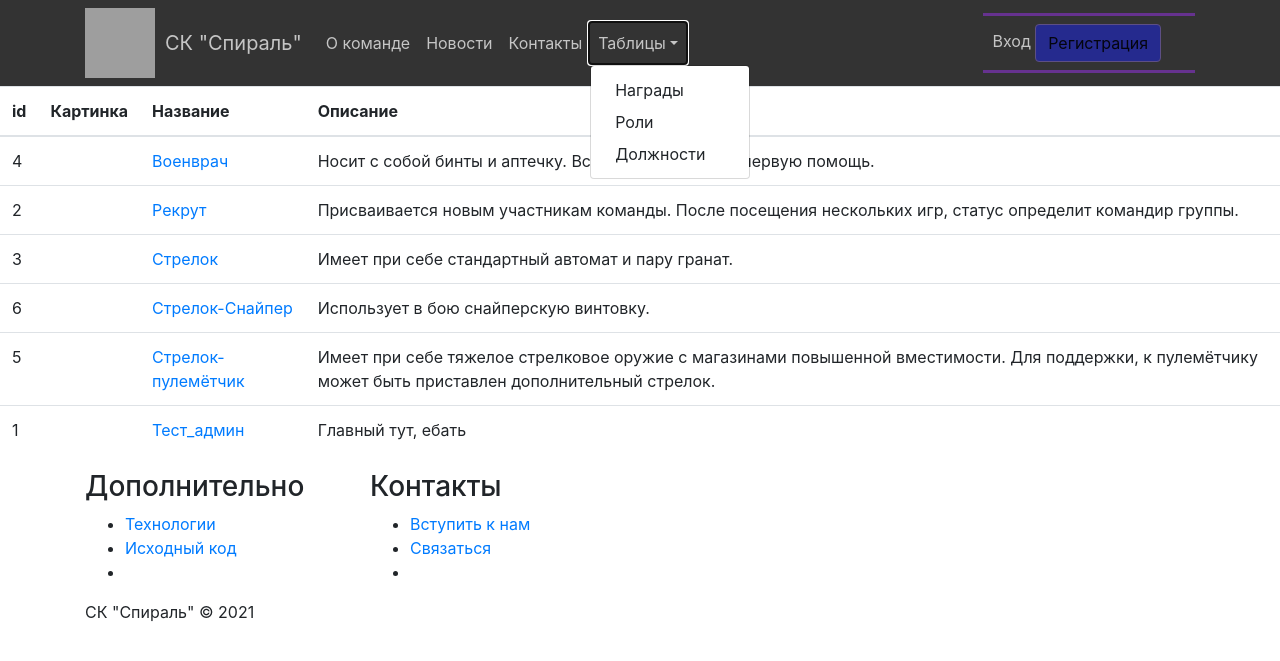
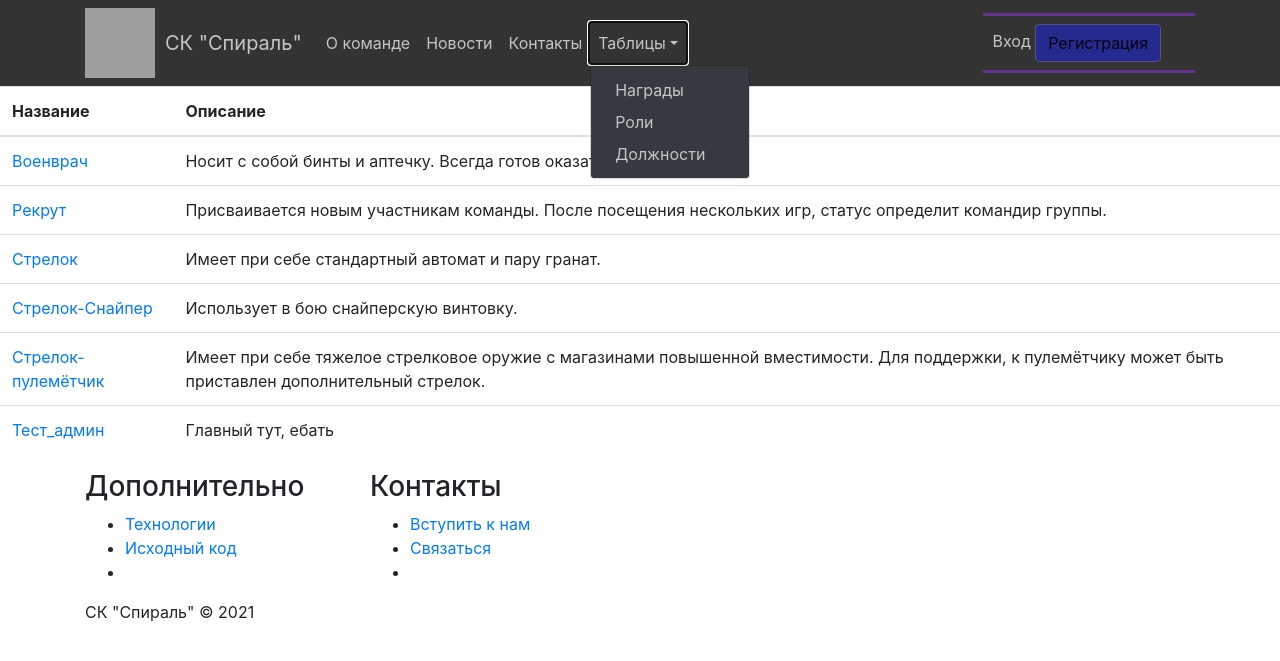
Before and after one commit to chyvak357/Airsoft-team-django-site, a Django app: page /users/roles/ in a window 1280 px wide, after a click on "Таблицы". Shown: the top 661 px of the page. Run offline with Django 3.2, Linux system fonts and the light colour scheme; data comes from the database, SQL or seed files in the repository; some libraries are stand-ins or nearby versions; grey boxes are pictures that could not be loaded.

Commit message:
Исправлено отображение таблиц для наград и дорлжностей SW-12

```diff
--- a/templates/inc/_nav.html
+++ b/templates/inc/_nav.html
@@ -15,10 +15,10 @@
                     <li class="nav-item"><a class="nav-link" href="#" style="color: #c5c5c5;">Контакты</a></li>
                     <li class="nav-item dropdown"><a class="dropdown-toggle nav-link" data-toggle="dropdown"
                                                      aria-expanded="false" href="#" style="color: #c5c5c5;">Таблицы</a>
-                        <div class="dropdown-menu">
-                            <a class="dropdown-item" href="{% url 'awards_list' %}">Награды</a>
-                            <a class="dropdown-item" href="{% url 'roles_list' %}">Роли</a>
-                            <a class="dropdown-item" href="{% url 'positions_list' %}">Должности</a></div>
+                        <div class="dropdown-menu bg-dark text-light">
+                            <a class="dropdown-item" style="color: #c5c5c5;" href="{% url 'awards_list' %}">Награды</a>
+                            <a class="dropdown-item" style="color: #c5c5c5;" href="{% url 'roles_list' %}">Роли</a>
+                            <a class="dropdown-item" style="color: #c5c5c5;" href="{% url 'positions_list' %}">Должности</a></div>
                     </li>
                 </ul>
                 <span class="navbar-text actions"
--- a/users/admin.py
+++ b/users/admin.py
@@ -12,7 +12,7 @@ class UserRoleAdmin(admin.ModelAdmin):
 
 
 class UserPositionsAdmin(admin.ModelAdmin):
-    list_display = ('id', 'name', 'short_description')
+    list_display = ('id', 'name', 'description')
     list_display_links = ('id', 'name')
     search_fields = ('name',)
     list_filter = ('name',)
--- a/users/models.py
+++ b/users/models.py
@@ -17,7 +17,7 @@ class UserPositions(models.Model):
         return self.name
 
     name = models.CharField(max_length=64, verbose_name='Должность', unique=True)
-    short_description = models.CharField(max_length=512, verbose_name='Краткое описание', blank=True, null=True)
+    description = models.CharField(max_length=512, verbose_name='Краткое описание', blank=True, null=True)
     full_description = models.TextField(verbose_name='Полное описание', blank=True, null=True)
 
     class Meta:
--- a/users/templates/users/awards.html
+++ b/users/templates/users/awards.html
@@ -5,33 +5,26 @@
 {% endblock %}
 
 {% block content %}
-    <div class="awards_table">
-        <div class="table-responsive" style="overflow-x:hidden;">
+    <div class="awards_table table-responsive-sm">
+        <div class="table-responsive-sm">
             <table class="table">
                 <thead>
                 <tr>
-                    <th class="id_colunm">id</th>
-                    <th>Картинка</th>
-                    <th class="name_colunm_awards">Название</th>
-                    <th class="descr_colunm_awards">Описание</th>
+                    <th scope="col"> Картинка</th>
+                    <th scope="col"> Название</th>
+                    <th scope="col"> Описание</th>
                 </tr>
                 </thead>
                 <tbody>
                 {% for item in object_list %}
                     <tr>
-
-                        <td>{{ item.id }}</td>
                         {% if item.image %}
-                            <td><img src="{{ item.image.url }}" alt="" style="height: 64px" class="mr-3"></td></td>
+                            <td><img src="{{ item.image.url }}" alt="" style="height: 64px" class=""></td></td>
                         {% else %}
                             <td></td>
                         {% endif %}
-                        <td><a href="{{ item.get_absolute_url }}">
-                            {{ item.name }}
-                        </a></td>
-                        <td>{{ item.description }}</td>
-
-
+                        <td><a href="{{ item.get_absolute_url }}">{{ item.name }}</a></td>
+                        <td class="">{{ item.description }}</td>
                     </tr>
                 {% endfor %}
                 </tbody>
@@ -39,3 +32,9 @@
         </div>
     </div>
 {% endblock %}
+
+{#                <tr>#}
+{#                    <th scope="col">Картинка</th>#}
+{#                    <th scope="col" class="name_colunm_awards">Название</th>#}
+{#                    <th scope="col" class="descr_colunm_awards">Описание</th>#}
+{#                </tr>#}
--- /dev/null
+++ b/users/templates/users/roles.html
@@ -0,0 +1,28 @@
+{% extends 'base.html' %}
+
+{% block title %}
+    Роли/Должности :: {{ block.super }}
+{% endblock %}
+
+{% block content %}
+    <div class="awards_table">
+        <div class="table-responsive" style="overflow-x:hidden;">
+            <table class="table">
+                <thead>
+                <tr>
+                    <th class="name_colunm_awards">Название</th>
+                    <th class="descr_colunm_awards">Описание</th>
+                </tr>
+                </thead>
+                <tbody>
+                {% for item in object_list %}
+                    <tr>
+                        <td><a href="{{ item.get_absolute_url }}">{{ item.name }}</a></td>
+                        <td>{{ item.description }}</td>
+                    </tr>
+                {% endfor %}
+                </tbody>
+            </table>
+        </div>
+    </div>
+{% endblock %}
--- a/users/views.py
+++ b/users/views.py
@@ -54,7 +54,7 @@ class CreateAwards(CreateView):
 
 class RolesList(ListView):
     model = UserRole
-    template_name = 'users/awards.html'
+    template_name = 'users/roles.html'
     allow_empty = False
 
 
@@ -66,7 +66,7 @@ class ViewRoles(DetailView):
 
 class PositionsList(ListView):
     model = UserPositions
-    template_name = 'users/awards.html'
+    template_name = 'users/roles.html'
     allow_empty = False
 
 
```
Also changed, not shown: news/templates/news/home_news_list.html (+3 -4 lines), news/templates/news/news_detail.html (+5 -2 lines), db.sqlite3, users/migrations/0011_auto_20210105_1516.py (added), 1 other file.
